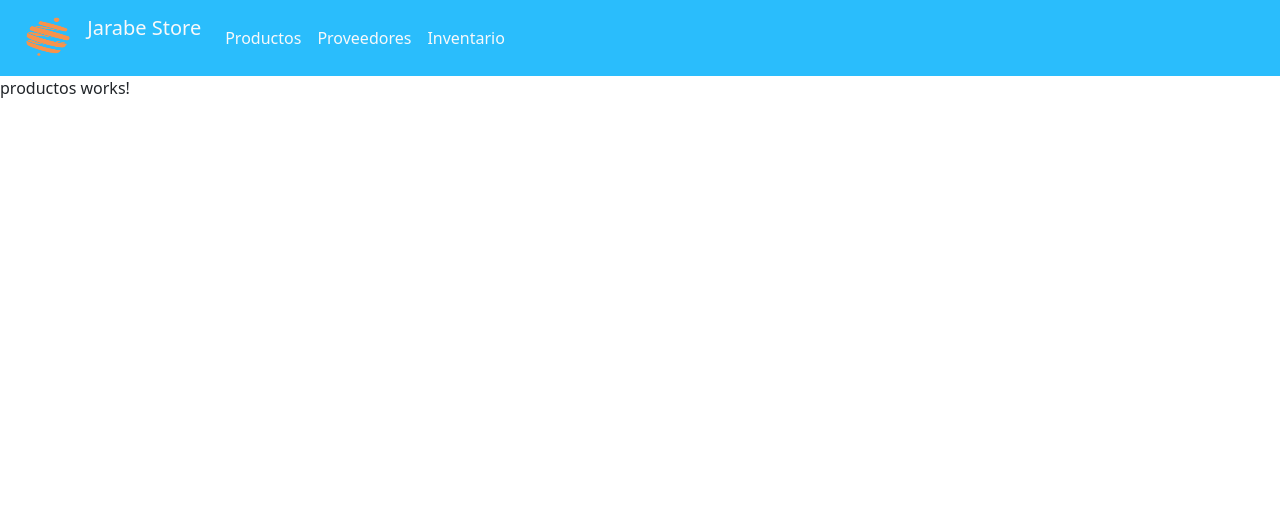
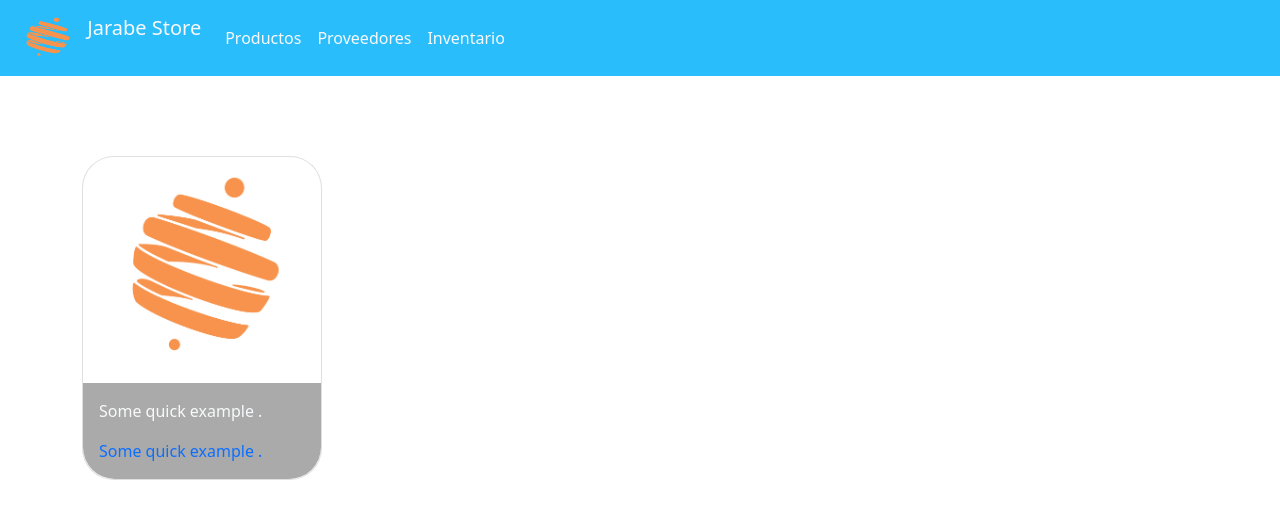
Before and after one commit to Nairzo/TestProjectJS, an Angular app: page /#/productos in a window 1280 px wide. Shown: the top 518 px of the page. Built offline with nearby package versions, Linux system fonts and the light colour scheme.

Commit message:
Se completó el navbar y se creó el modelo de tarjeta de producto

```diff
--- a/src/app/app.component.css
+++ b/src/app/app.component.css
@@ -0,0 +1,3 @@
+.m{
+    margin-top: 80px;
+}
--- a/src/app/app.component.html
+++ b/src/app/app.component.html
@@ -1,2 +1,4 @@
 <app-navbar></app-navbar>
-<app-productos></app-productos>
+<div class="container m">
+  <router-outlet></router-outlet>
+</div>
--- a/src/app/app.module.ts
+++ b/src/app/app.module.ts
@@ -1,11 +1,14 @@
 import { NgModule } from '@angular/core';
 import { BrowserModule } from '@angular/platform-browser';
+
+import {app_routing} from '../app/app.routes';
 
 import { AppComponent } from './app.component';
 import { NavbarComponent } from './components/navbar/navbar.component';
 import { ProductosComponent } from './components/pages/productos/productos.component';
 import { ProveedoresComponent } from './components/pages/proveedores/proveedores.component';
 import { InventarioComponent } from './components/pages/inventario/inventario.component';
+import { from } from 'rxjs';
 
 @NgModule({
   declarations: [
@@ -16,7 +19,8 @@ import { InventarioComponent } from './components/pages/inventario/inventario.co
     InventarioComponent
   ],
   imports: [
-    BrowserModule
+    BrowserModule,
+    app_routing
   ],
   providers: [],
   bootstrap: [AppComponent]
--- a/src/app/app.routes.ts
+++ b/src/app/app.routes.ts
@@ -1,9 +1,13 @@
 import { RouterModule, Routes} from "@angular/router";
 import { ProductosComponent } from "../app/components/pages/productos/productos.component";
+import { ProveedoresComponent } from "../app/components/pages/proveedores/proveedores.component";
+import { InventarioComponent } from "../app/components/pages/inventario/inventario.component";
 
 const app_routes: Routes = [
     { path: "productos", component: ProductosComponent},
+    { path: "proveedores", component: ProveedoresComponent},
+    { path: "inventario", component: InventarioComponent},
     {path: "**", pathMatch: "full", redirectTo: "productos"}
 ];
 
-export const app_routing = RouterModule.forRoot(app_routes);
+export const app_routing = RouterModule.forRoot(app_routes, {useHash:true});
--- a/src/app/components/navbar/navbar.component.html
+++ b/src/app/components/navbar/navbar.component.html
@@ -9,14 +9,14 @@
     </button>
     <div class="collapse navbar-collapse" id="navbarNav">
       <ul class="navbar-nav">
-        <li class="nav-item">
-          <a class="nav-link active text-light" aria-current="page" href="#">Productos</a>
+        <li class="nav-item" routerLinkActive="active">
+          <a class="nav-link text-light" [routerLink]="['productos']">Productos</a>
         </li>
-        <li class="nav-item">
-          <a class="nav-link text-light" href="#">Proveedores</a>
+        <li class="nav-item" routerLinkActive="active">
+          <a class="nav-link text-light" [routerLink]="['proveedores']">Proveedores</a>
         </li>
-        <li class="nav-item">
-          <a class="nav-link text-light" href="#">Inventario</a>
+        <li class="nav-item" routerLinkActive="active">
+          <a class="nav-link text-light" [routerLink]="['inventario']">Inventario</a>
         </li>
       </ul>
     </div>
--- a/src/app/components/pages/productos/productos.component.html
+++ b/src/app/components/pages/productos/productos.component.html
@@ -1 +1,7 @@
-<p>productos works!</p>
+<div class="card" style="width: 15rem; border-radius: 2rem;">
+    <img src="../../../../assets/images/logo.png" class="card-img-top" alt="Imagen">
+    <div class="card-body" style="border-radius: 0rem 0rem 2rem 2rem; background-color: #aaa;">
+      <p class="card-text text-light">Some quick example .</p>
+      <p class="card-text text-primary">Some quick example .</p>
+    </div>
+  </div>
```
